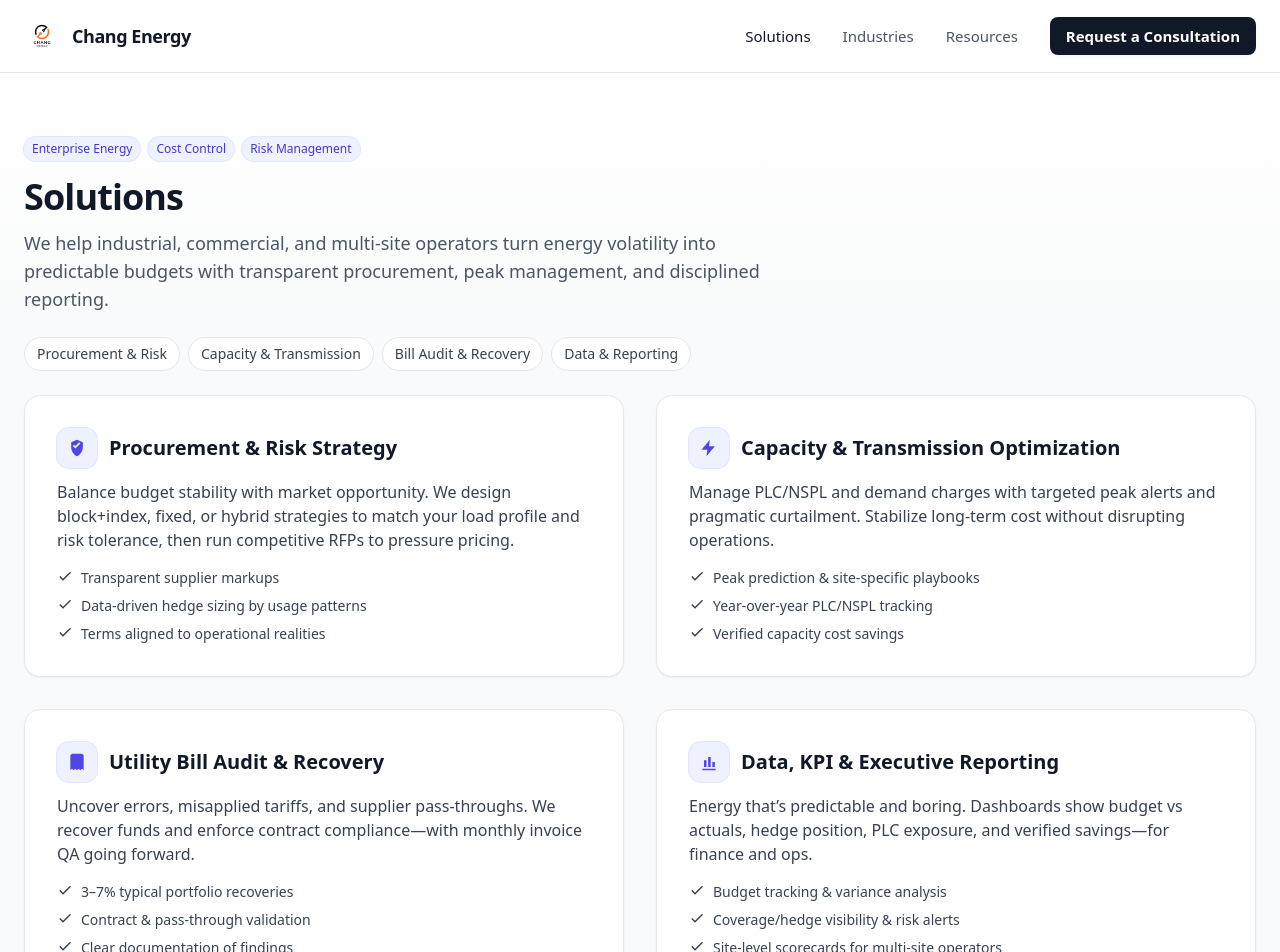
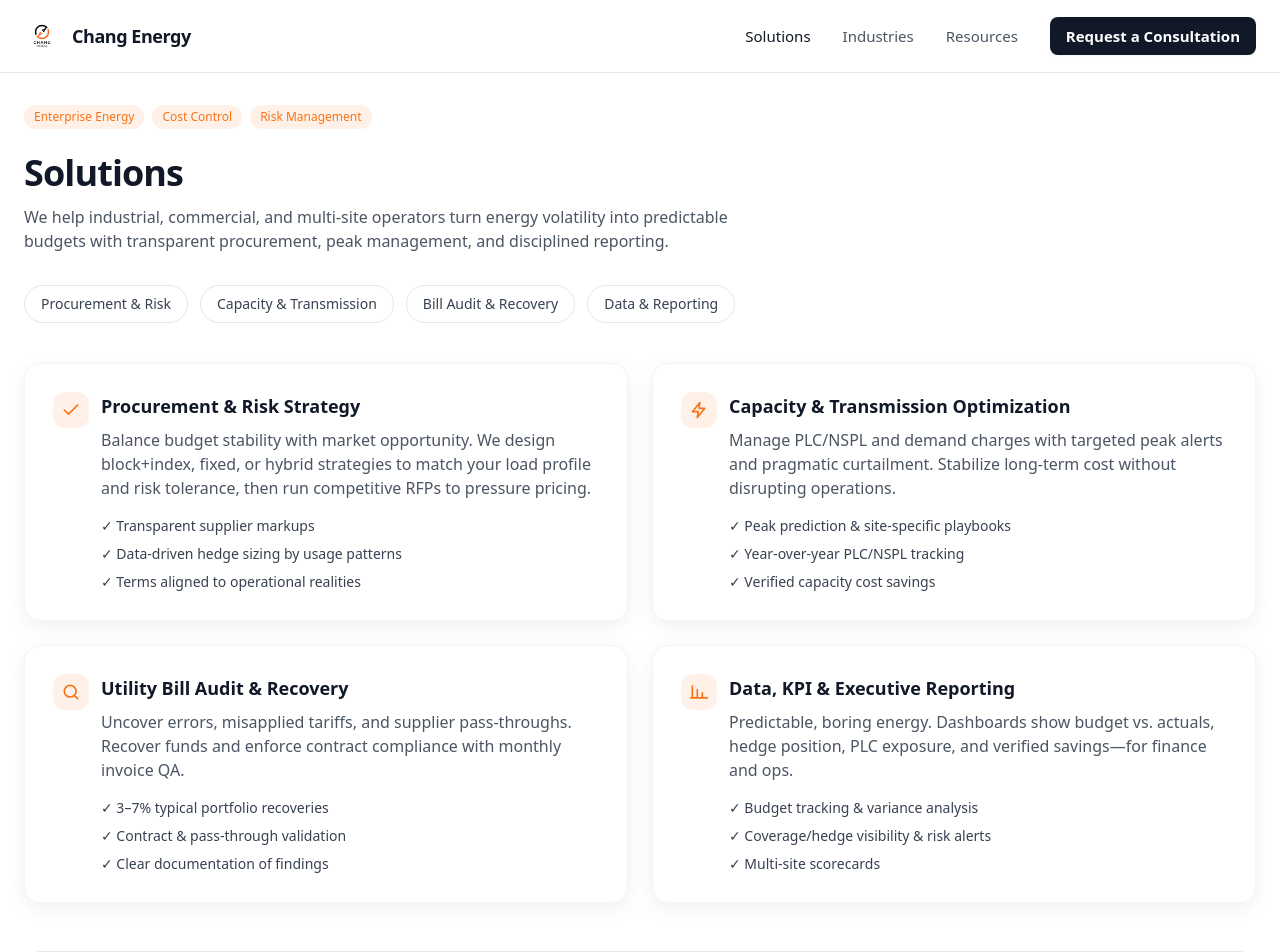
Before and after one commit to Alychang894/chang-energy-site, a Next.js app: page /solutions in a window 1280 px wide. Shown: the top 952 px of the page. Built offline with nearby package versions, Linux system fonts and the light colour scheme.

Commit message:
Update page.tsx

```diff
--- a/app/solutions/page.tsx
+++ b/app/solutions/page.tsx
@@ -5,280 +5,158 @@
 export const metadata: Metadata = {
   title: "Solutions | Chang Energy",
   description:
-    "Energy procurement, capacity & transmission optimization, utility bill audit & recovery, and executive reporting—built for industrial and multi-site operations.",
+    "Transparent procurement, capacity optimization, utility bill audits, and reporting tailored to your operations.",
 };
 
-/** --- Minimal inline icons so we don't add new deps --- */
-function IconWrap({ children }: { children: React.ReactNode }) {
-  return (
-    <div className="h-10 w-10 rounded-xl bg-indigo-50 text-indigo-600 flex items-center justify-center ring-1 ring-indigo-100">
-      {children}
-    </div>
-  );
-}
-function ShieldCheck() {
-  return (
-    <svg viewBox="0 0 24 24" className="h-5 w-5" fill="currentColor">
-      <path d="M12 2l7 3v6c0 5-3.4 9.3-7 11-3.6-1.7-7-6-7-11V5l7-3zM7 9.5l3 3 6-6-1.4-1.4L10 9.7 8.4 8.1 7 9.5z" />
-    </svg>
-  );
-}
-function Zap() {
-  return (
-    <svg viewBox="0 0 24 24" className="h-5 w-5" fill="currentColor">
-      <path d="M13 2L3 14h7l-1 8 10-12h-7l1-8z" />
-    </svg>
-  );
-}
-function Receipt() {
-  return (
-    <svg viewBox="0 0 24 24" className="h-5 w-5" fill="currentColor">
-      <path d="M6 2h12l2 2v18l-2-2-2 2-2-2-2 2-2-2-2 2-2-2-2 2V4l2-2zM8 7h8v2H8V7zm0 4h8v2H8v-2zm0 4h5v2H8v-2z" />
-    </svg>
-  );
-}
-function Chart() {
-  return (
-    <svg viewBox="0 0 24 24" className="h-5 w-5" fill="currentColor">
-      <path d="M4 20h16v2H4zM6 10h3v8H6zM11 6h3v12h-3zM16 12h3v6h-3z" />
-    </svg>
-  );
-}
-function Check() {
-  return (
-    <svg viewBox="0 0 24 24" className="h-4 w-4" fill="currentColor">
-      <path d="M9 16.2L4.8 12l-1.4 1.4L9 19 21 7l-1.4-1.4z" />
-    </svg>
-  );
-}
+const chips = ["Enterprise Energy", "Cost Control", "Risk Management"];
 
 export default function SolutionsPage() {
   return (
-    <main className="bg-gray-50 min-h-screen">
-      {/* Header / intro */}
-      <div className="relative isolate">
-        <div className="pointer-events-none absolute inset-0 bg-gradient-to-b from-white to-gray-50" />
-        <div className="relative mx-auto max-w-7xl px-6 pt-16 pb-6">
+    <main className="px-6 pb-24 pt-8">
+      <div className="mx-auto max-w-7xl">
         <FadeIn>
-            <div className="flex items-center gap-2 text-xs font-medium text-indigo-700">
-              <span className="rounded-full bg-indigo-50 px-2 py-1 ring-1 ring-indigo-100">
-                Enterprise Energy
-              </span>
-              <span className="rounded-full bg-indigo-50 px-2 py-1 ring-1 ring-indigo-100">
-                Cost Control
-              </span>
-              <span className="rounded-full bg-indigo-50 px-2 py-1 ring-1 ring-indigo-100">
-                Risk Management
-              </span>
+          <div className="flex flex-wrap gap-2 mb-6">
+            {chips.map((x) => (
+              <span key={x} className="badge-brand">{x}</span>
+            ))}
           </div>
 
-            <h1 className="mt-4 text-4xl font-bold tracking-tight text-gray-900">
+          <h1 className="text-4xl font-bold tracking-tight text-gray-900">
             Solutions
           </h1>
-            <p className="mt-3 max-w-3xl text-lg leading-7 text-gray-600">
-              We help industrial, commercial, and multi-site operators turn energy volatility
-              into predictable budgets with transparent procurement, peak management, and
-              disciplined reporting.
+          <p className="mt-3 max-w-3xl text-gray-600">
+            We help industrial, commercial, and multi-site operators turn energy
+            volatility into predictable budgets with transparent procurement,
+            peak management, and disciplined reporting.
           </p>
         </FadeIn>
 
-          {/* Quick nav pills */}
-          <FadeIn delay={100}>
-            <nav
-              className="mt-6 flex flex-wrap gap-2 text-sm"
-              aria-label="Solutions quick navigation"
-            >
-              {[
-                { href: "#procurement", label: "Procurement & Risk" },
-                { href: "#capacity", label: "Capacity & Transmission" },
-                { href: "#audit", label: "Bill Audit & Recovery" },
-                { href: "#reporting", label: "Data & Reporting" },
-              ].map((x) => (
-                <a
-                  key={x.href}
-                  href={x.href}
-                  className="rounded-full border bg-white px-3 py-1.5 text-gray-700 hover:bg-indigo-50 hover:text-indigo-700 transition-colors"
-                >
-                  {x.label}
+        {/* Section tabs */}
+        <div className="mt-8 flex flex-wrap gap-3">
+          {["Procurement & Risk", "Capacity & Transmission", "Bill Audit & Recovery", "Data & Reporting"].map((t) => (
+            <a key={t} href={`#${t.toLowerCase().replace(/\s|&/g, "-")}`}
+               className="rounded-full border px-4 py-2 text-sm font-medium text-gray-700 hover:border-brand hover:text-brand">
+              {t}
             </a>
           ))}
-            </nav>
-          </FadeIn>
+        </div>
+
+        {/* Cards */}
+        <div className="mt-10 grid gap-6 md:grid-cols-2">
+          <FadeIn>
+            <article id="procurement---risk" className="card p-7">
+              <div className="flex items-start gap-3">
+                <span className="rounded-xl bg-brand/10 p-2 text-brand">
+                  {/* check icon */}
+                  <svg width="20" height="20" viewBox="0 0 24 24" fill="none">
+                    <path d="M20 6L9 17l-5-5" stroke="currentColor" strokeWidth="2" strokeLinecap="round" strokeLinejoin="round"/>
+                  </svg>
+                </span>
+                <div>
+                  <h2 className="text-lg font-semibold">Procurement & Risk Strategy</h2>
+                  <p className="mt-2 text-gray-600">
+                    Balance budget stability with market opportunity. We design block+index, fixed,
+                    or hybrid strategies to match your load profile and risk tolerance, then run
+                    competitive RFPs to pressure pricing.
+                  </p>
+                  <ul className="mt-4 space-y-2 text-sm text-gray-700">
+                    <li>✓ Transparent supplier markups</li>
+                    <li>✓ Data-driven hedge sizing by usage patterns</li>
+                    <li>✓ Terms aligned to operational realities</li>
+                  </ul>
                 </div>
               </div>
+            </article>
+          </FadeIn>
 
-      {/* Content */}
-      <div className="mx-auto max-w-7xl px-6 pb-20">
-        {/* Grid of solutions */}
-        <div className="grid gap-8 md:grid-cols-2">
-          {/* Procurement & Risk */}
-          <FadeIn>
-            <section
-              id="procurement"
-              className="group rounded-2xl border bg-white p-8 shadow-sm transition hover:shadow-md"
-            >
-              <div className="flex items-center gap-3">
-                <IconWrap>
-                  <ShieldCheck />
-                </IconWrap>
-                <h2 className="text-xl font-semibold text-gray-900">
-                  Procurement & Risk Strategy
-                </h2>
-              </div>
-              <p className="mt-3 text-gray-700">
-                Balance budget stability with market opportunity. We design block+index,
-                fixed, or hybrid strategies to match your load profile and risk tolerance,
-                then run competitive RFPs to pressure pricing.
+          <FadeIn delay={100}>
+            <article id="capacity---transmission" className="card p-7">
+              <div className="flex items-start gap-3">
+                <span className="rounded-xl bg-brand/10 p-2 text-brand">
+                  {/* bolt icon */}
+                  <svg width="20" height="20" viewBox="0 0 24 24" fill="none">
+                    <path d="M13 3L4 14h7l-1 7 9-11h-7l1-7z" stroke="currentColor" strokeWidth="2" strokeLinecap="round" strokeLinejoin="round"/>
+                  </svg>
+                </span>
+                <div>
+                  <h2 className="text-lg font-semibold">Capacity & Transmission Optimization</h2>
+                  <p className="mt-2 text-gray-600">
+                    Manage PLC/NSPL and demand charges with targeted peak alerts and pragmatic
+                    curtailment. Stabilize long-term cost without disrupting operations.
                   </p>
                   <ul className="mt-4 space-y-2 text-sm text-gray-700">
-                <li className="flex items-start gap-2">
-                  <Check /> <span>Transparent supplier markups</span>
-                </li>
-                <li className="flex items-start gap-2">
-                  <Check /> <span>Data-driven hedge sizing by usage patterns</span>
-                </li>
-                <li className="flex items-start gap-2">
-                  <Check /> <span>Terms aligned to operational realities</span>
-                </li>
+                    <li>✓ Peak prediction & site-specific playbooks</li>
+                    <li>✓ Year-over-year PLC/NSPL tracking</li>
+                    <li>✓ Verified capacity cost savings</li>
                   </ul>
-            </section>
+                </div>
+              </div>
+            </article>
           </FadeIn>
 
-          {/* Capacity & Transmission */}
-          <FadeIn delay={100}>
-            <section
-              id="capacity"
-              className="group rounded-2xl border bg-white p-8 shadow-sm transition hover:shadow-md"
-            >
-              <div className="flex items-center gap-3">
-                <IconWrap>
-                  <Zap />
-                </IconWrap>
-                <h2 className="text-xl font-semibold text-gray-900">
-                  Capacity & Transmission Optimization
-                </h2>
-              </div>
-              <p className="mt-3 text-gray-700">
-                Manage PLC/NSPL and demand charges with targeted peak alerts and
-                pragmatic curtailment. Stabilize long-term cost without disrupting
-                operations.
+          <FadeIn delay={200}>
+            <article id="bill-audit---recovery" className="card p-7">
+              <div className="flex items-start gap-3">
+                <span className="rounded-xl bg-brand/10 p-2 text-brand">
+                  {/* magnifier icon */}
+                  <svg width="20" height="20" viewBox="0 0 24 24" fill="none">
+                    <circle cx="11" cy="11" r="7" stroke="currentColor" strokeWidth="2"/>
+                    <path d="M20 20l-3.5-3.5" stroke="currentColor" strokeWidth="2" strokeLinecap="round"/>
+                  </svg>
+                </span>
+                <div>
+                  <h2 className="text-lg font-semibold">Utility Bill Audit & Recovery</h2>
+                  <p className="mt-2 text-gray-600">
+                    Uncover errors, misapplied tariffs, and supplier pass-throughs. Recover funds and
+                    enforce contract compliance with monthly invoice QA.
                   </p>
                   <ul className="mt-4 space-y-2 text-sm text-gray-700">
-                <li className="flex items-start gap-2">
-                  <Check /> <span>Peak prediction & site-specific playbooks</span>
-                </li>
-                <li className="flex items-start gap-2">
-                  <Check /> <span>Year-over-year PLC/NSPL tracking</span>
-                </li>
-                <li className="flex items-start gap-2">
-                  <Check /> <span>Verified capacity cost savings</span>
-                </li>
+                    <li>✓ 3–7% typical portfolio recoveries</li>
+                    <li>✓ Contract & pass-through validation</li>
+                    <li>✓ Clear documentation of findings</li>
                   </ul>
-            </section>
+                </div>
+              </div>
+            </article>
           </FadeIn>
 
-          {/* Bill Audit & Recovery */}
-          <FadeIn delay={150}>
-            <section
-              id="audit"
-              className="group rounded-2xl border bg-white p-8 shadow-sm transition hover:shadow-md"
-            >
-              <div className="flex items-center gap-3">
-                <IconWrap>
-                  <Receipt />
-                </IconWrap>
-                <h2 className="text-xl font-semibold text-gray-900">
-                  Utility Bill Audit & Recovery
-                </h2>
-              </div>
-              <p className="mt-3 text-gray-700">
-                Uncover errors, misapplied tariffs, and supplier pass-throughs. We recover
-                funds and enforce contract compliance—with monthly invoice QA going forward.
+          <FadeIn delay={300}>
+            <article id="data---reporting" className="card p-7">
+              <div className="flex items-start gap-3">
+                <span className="rounded-xl bg-brand/10 p-2 text-brand">
+                  {/* chart icon */}
+                  <svg width="20" height="20" viewBox="0 0 24 24" fill="none">
+                    <path d="M4 19V5M10 19V9M16 19V13M22 19H2" stroke="currentColor" strokeWidth="2" strokeLinecap="round"/>
+                  </svg>
+                </span>
+                <div>
+                  <h2 className="text-lg font-semibold">Data, KPI & Executive Reporting</h2>
+                  <p className="mt-2 text-gray-600">
+                    Predictable, boring energy. Dashboards show budget vs. actuals, hedge position,
+                    PLC exposure, and verified savings—for finance and ops.
                   </p>
                   <ul className="mt-4 space-y-2 text-sm text-gray-700">
-                <li className="flex items-start gap-2">
-                  <Check /> <span>3–7% typical portfolio recoveries</span>
-                </li>
-                <li className="flex items-start gap-2">
-                  <Check /> <span>Contract & pass-through validation</span>
-                </li>
-                <li className="flex items-start gap-2">
-                  <Check /> <span>Clear documentation of findings</span>
-                </li>
+                    <li>✓ Budget tracking & variance analysis</li>
+                    <li>✓ Coverage/hedge visibility & risk alerts</li>
+                    <li>✓ Multi-site scorecards</li>
                   </ul>
-            </section>
-          </FadeIn>
-
-          {/* Data & Reporting */}
-          <FadeIn delay={200}>
-            <section
-              id="reporting"
-              className="group rounded-2xl border bg-white p-8 shadow-sm transition hover:shadow-md"
-            >
-              <div className="flex items-center gap-3">
-                <IconWrap>
-                  <Chart />
-                </IconWrap>
-                <h2 className="text-xl font-semibold text-gray-900">
-                  Data, KPI & Executive Reporting
-                </h2>
                 </div>
-              <p className="mt-3 text-gray-700">
-                Energy that’s predictable and boring. Dashboards show budget vs actuals,
-                hedge position, PLC exposure, and verified savings—for finance and ops.
-              </p>
-              <ul className="mt-4 space-y-2 text-sm text-gray-700">
-                <li className="flex items-start gap-2">
-                  <Check /> <span>Budget tracking & variance analysis</span>
-                </li>
-                <li className="flex items-start gap-2">
-                  <Check /> <span>Coverage/hedge visibility & risk alerts</span>
-                </li>
-                <li className="flex items-start gap-2">
-                  <Check /> <span>Site-level scorecards for multi-site operators</span>
-                </li>
-              </ul>
-            </section>
+              </div>
+            </article>
           </FadeIn>
         </div>
 
-        {/* Why Chang band */}
-        <FadeIn delay={250}>
-          <section className="mt-16 rounded-2xl bg-gradient-to-br from-white to-indigo-50 border p-8">
-            <h3 className="text-lg font-semibold text-gray-900">
-              Why enterprises choose Chang
-            </h3>
-            <div className="mt-4 grid gap-4 md:grid-cols-3 text-sm text-gray-700">
-              <div className="flex items-start gap-2">
-                <Check />
-                <span>Market intel + supplier access (not just a price quote)</span>
+        {/* CTA */}
+        <FadeIn delay={400}>
+          <div className="mt-12 rounded-2xl border bg-white p-8 text-center">
+            <h3 className="text-lg font-semibold">Ready to pressure-test your current setup?</h3>
+            <p className="mt-1 text-gray-600">
+              We’ll audit recent invoices and your contract to surface savings—then show a clear plan.
+            </p>
+            <a href="/contact" className="mt-5 inline-flex btn btn-primary px-4 py-2">
+              Request a Consultation
+            </a>
           </div>
-              <div className="flex items-start gap-2">
-                <Check />
-                <span>Risk controls: block+index, budget caps, KPI reporting</span>
-              </div>
-              <div className="flex items-start gap-2">
-                <Check />
-                <span>Utility audits with real recoveries and contract enforcement</span>
-              </div>
-            </div>
-          </section>
-        </FadeIn>
-
-        {/* CTA */}
-        <FadeIn delay={300}>
-          <section className="mt-12 rounded-2xl border bg-white p-8 flex flex-col md:flex-row items-start md:items-center justify-between gap-4">
-            <div>
-              <h4 className="text-lg font-semibold text-gray-900">
-                Ready to benchmark your current setup?
-              </h4>
-              <p className="mt-1 text-gray-600">
-                Send 1–2 recent invoices and your contract summary. We’ll surface savings
-                opportunities and map a stability plan—fast.
-              </p>
-            </div>
-            <a href="/contact" className="btn btn-primary">Start My Audit</a>
-          </section>
         </FadeIn>
       </div>
     </main>
```
Lines whose indentation alone changed are shown as unchanged.
